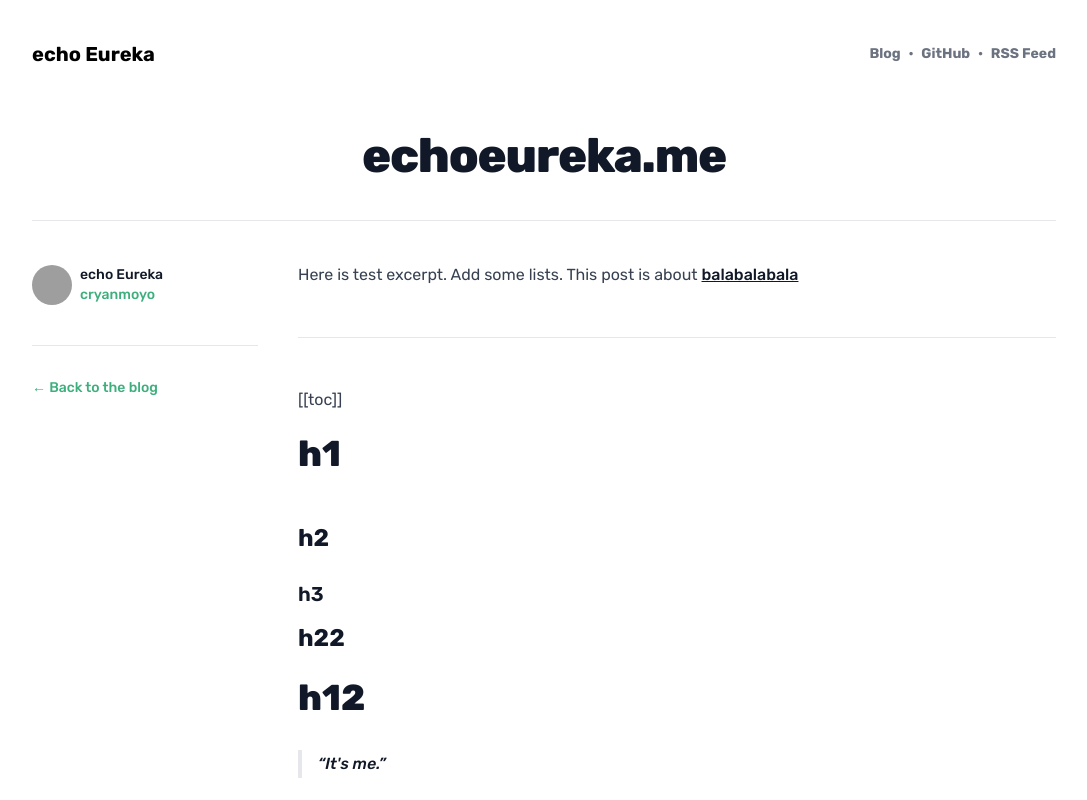
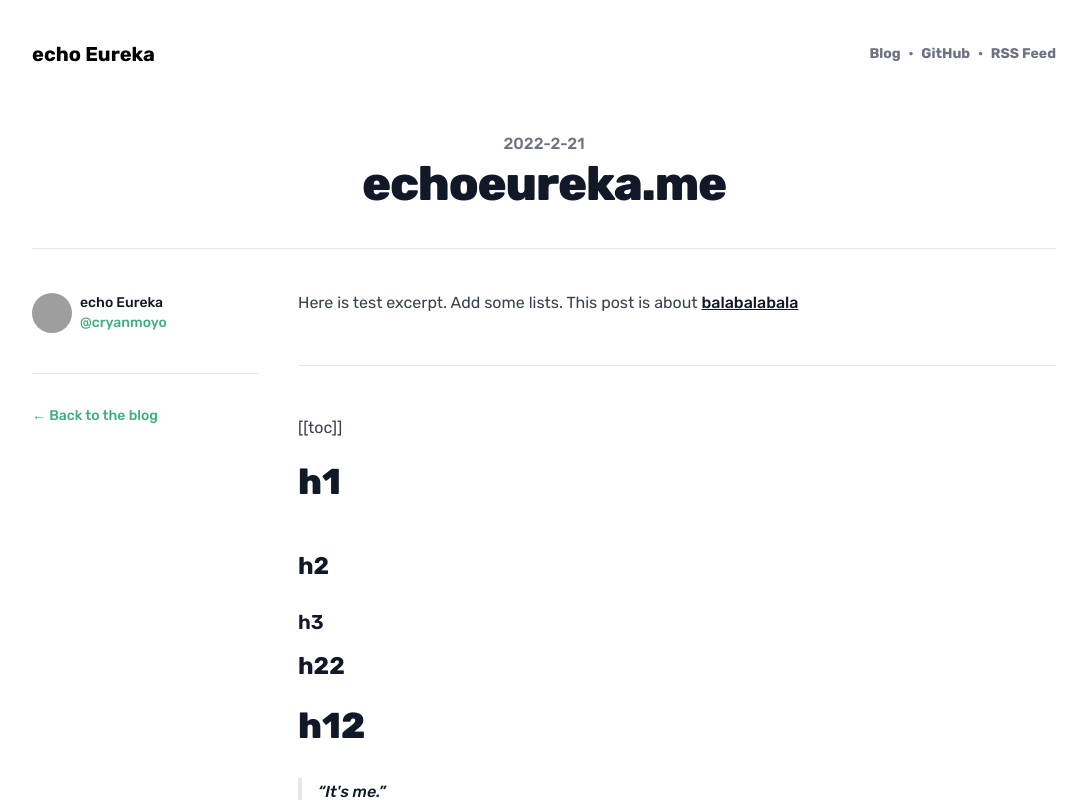
Before and after one commit to 1wkk/me, a Next.js app: page /posts/echoeureka in a window 1280 px wide. Shown: the top 800 px of the page, without its empty margins (96-1183 px from the left). Built offline with nearby package versions, Linux system fonts and the light colour scheme; grey boxes are pictures that could not be loaded; what markdown-it-anchor, markdown-it-prism, markdown-it-table-of-contents would draw is missing.

Commit message:
🔍 date fix

```diff
--- a/components/Article.tsx
+++ b/components/Article.tsx
@@ -6,7 +6,7 @@ const Article = ({ frontmatter, html, nextPost, prevPost }) => {
   return (
     <article className='xl:divide-y xl:divide-gray-200'>
       <header className='pt-6 xl:pb-10 space-y-1 text-center'>
-        {/* <Date date='date' /> */}
+        <Date date={frontmatter.date} />
         <h1
           className='
         text-3xl
--- a/components/Author.tsx
+++ b/components/Author.tsx
@@ -37,7 +37,7 @@ const Author = () => (
                     rel='noopnener noreferrer'
                     className='link'
                   >
-                    {author.twitter}
+                    @{author.twitter}
                   </a>
                 </dd>
               </>
```
